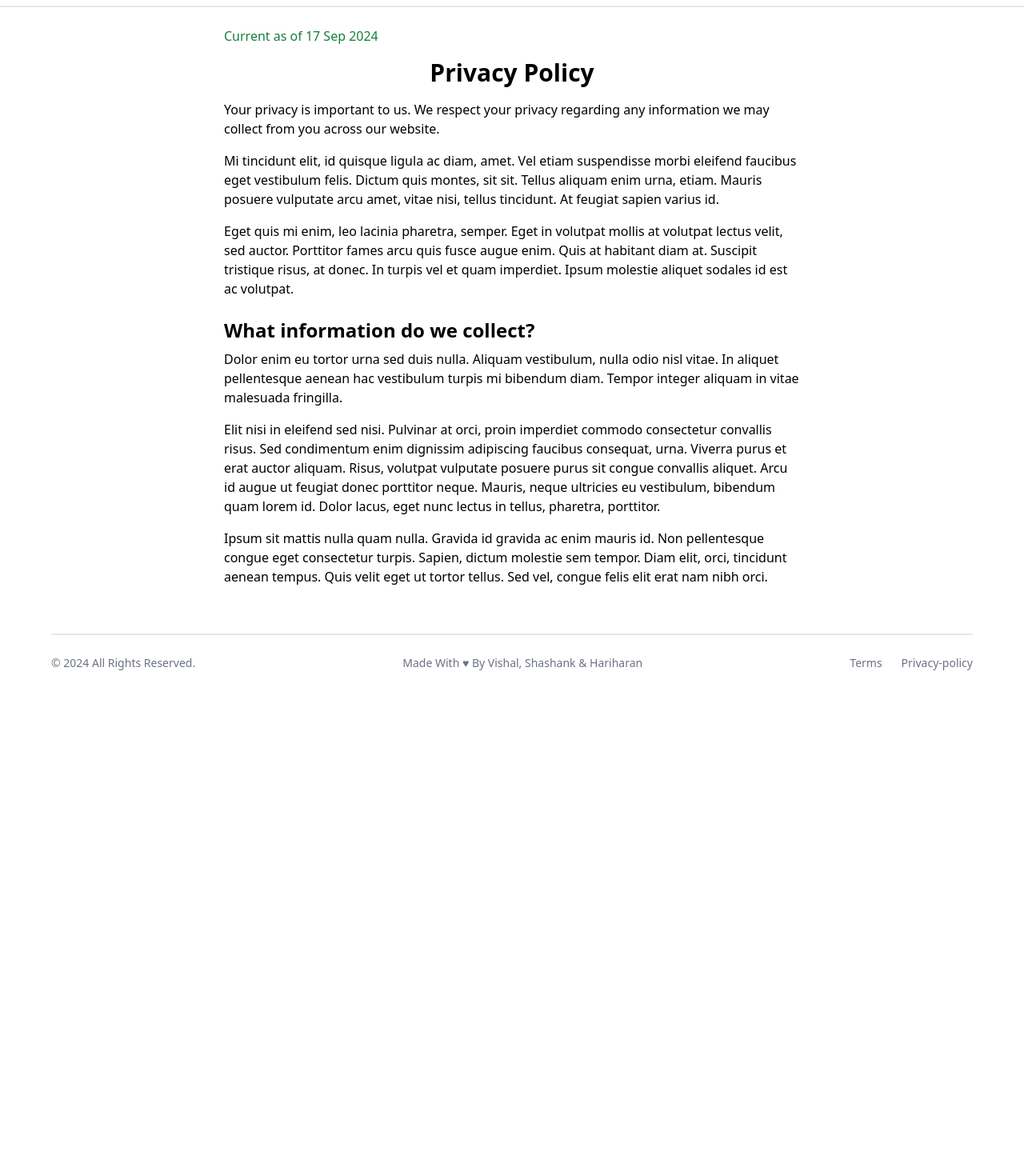
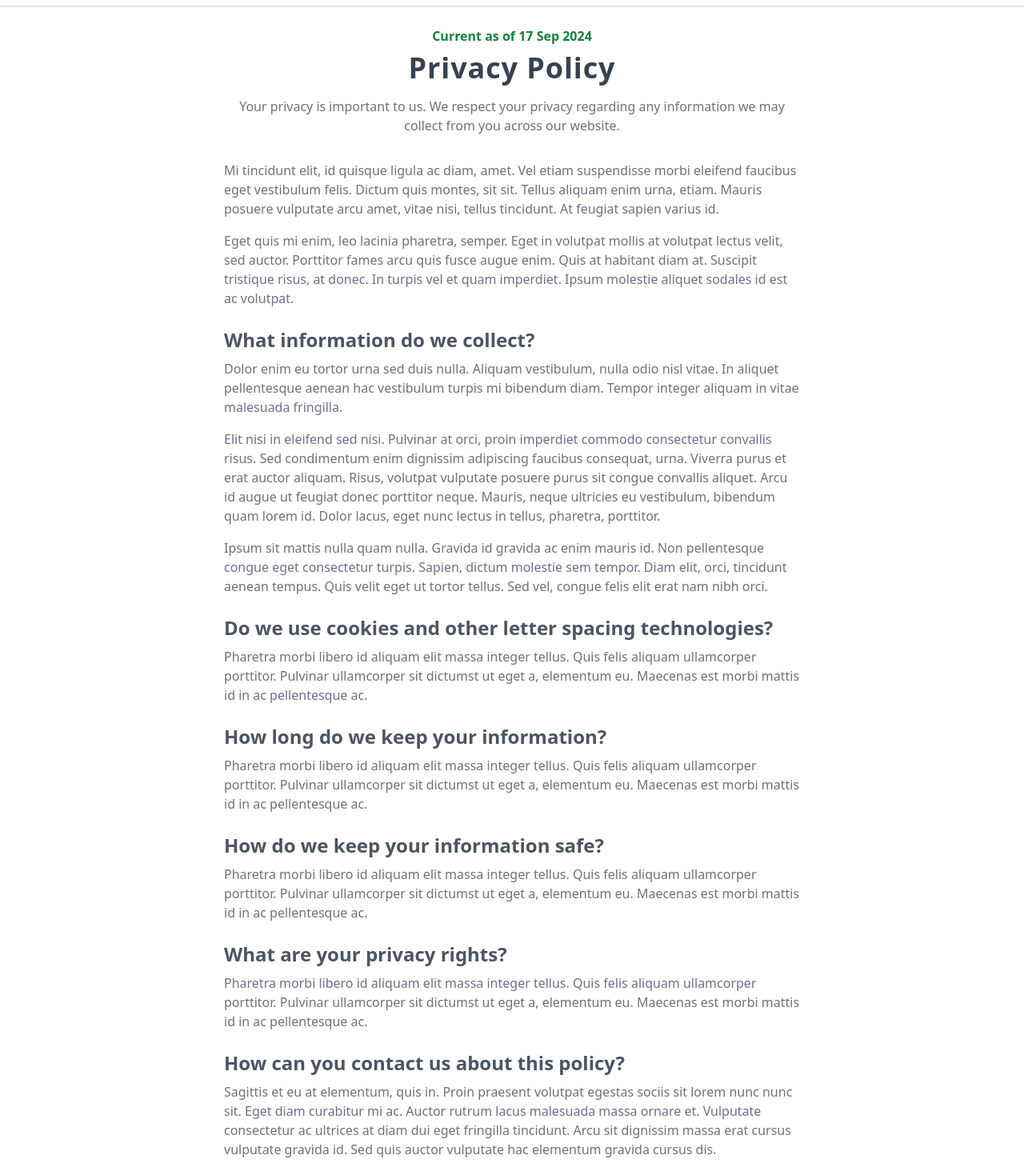
Before and after one commit to Vishal-1004/Excel-Sheet-Analysis-College-Automation-Project-, a React (Vite) app: page /privacy-policy in a window 1280 px wide. Shown: the part 41-1510 px from the top of the page at 80% size. Before the commit the page ends 914 px from the top, so only its background shows below. Built offline with nearby package versions, Linux system fonts and the light colour scheme.

Commit message:
privacy policy content added

```diff
--- a/src/Pages/PrivacyPolicy.jsx
+++ b/src/Pages/PrivacyPolicy.jsx
@@ -2,21 +2,28 @@ import React from 'react';
 
 function PrivacyPolicy(){
   return (
-    <div className="max-w-3xl mx-auto p-6">
-      <p className="text-green-700 mb-4">
-        Current as of 17 Sep 2024
-      </p>
-      <h1 className="text-3xl font-bold text-center mb-4">Privacy Policy</h1>
-      <p className="mb-4">
-        Your privacy is important to us. We respect your privacy regarding any information we may collect from you across our website.
-      </p>
+    <div className="max-w-3xl mx-auto p-6 text-gray-500">
+      <div className='flex flex-col justify-center items-center mb-4'>
+        <p className="text-green-700 mb-2 font-semibold">
+          Current as of 17 Sep 2024
+        </p>
+        <h1 className="text-4xl font-bold text-center mb-4 text-gray-700 tracking-wide">
+          Privacy Policy
+        </h1>
+        <p className="mb-4 text-center">
+          Your privacy is important to us. We respect your privacy regarding any information we may collect from you across our website.
+        </p>
+      </div>
       <p className="mb-4">
         Mi tincidunt elit, id quisque ligula ac diam, amet. Vel etiam suspendisse morbi eleifend faucibus eget vestibulum felis. Dictum quis montes, sit sit. Tellus aliquam enim urna, etiam. Mauris posuere vulputate arcu amet, vitae nisi, tellus tincidunt. At feugiat sapien varius id.
       </p>
       <p className="mb-4">
         Eget quis mi enim, leo lacinia pharetra, semper. Eget in volutpat mollis at volutpat lectus velit, sed auctor. Porttitor fames arcu quis fusce augue enim. Quis at habitant diam at. Suscipit tristique risus, at donec. In turpis vel et quam imperdiet. Ipsum molestie aliquet sodales id est ac volutpat.
       </p>
-      <h2 className="text-2xl font-semibold mt-6 mb-2">What information do we collect?</h2>
+
+      <h2 className="text-2xl font-semibold mt-6 mb-2 text-gray-600">
+        What information do we collect?
+      </h2>
       <p className="mb-4">
         Dolor enim eu tortor urna sed duis nulla. Aliquam vestibulum, nulla odio nisl vitae. In aliquet pellentesque aenean hac vestibulum turpis mi bibendum diam. Tempor integer aliquam in vitae malesuada fringilla.
       </p>
@@ -26,6 +33,46 @@ function PrivacyPolicy(){
       <p className="mb-4">
         Ipsum sit mattis nulla quam nulla. Gravida id gravida ac enim mauris id. Non pellentesque congue eget consectetur turpis. Sapien, dictum molestie sem tempor. Diam elit, orci, tincidunt aenean tempus. Quis velit eget ut tortor tellus. Sed vel, congue felis elit erat nam nibh orci.
       </p>
+
+      <h2 className="text-2xl font-semibold mt-6 mb-2 text-gray-600">
+        Do we use cookies and other letter spacing technologies?
+      </h2>
+      <p className="mb-4">
+        Pharetra morbi libero id aliquam elit massa integer tellus. Quis felis aliquam ullamcorper porttitor. Pulvinar ullamcorper sit dictumst ut eget a, elementum eu. Maecenas est morbi mattis id in ac pellentesque ac.
+      </p>
+
+      <h2 className="text-2xl font-semibold mt-6 mb-2 text-gray-600">
+        How long do we keep your information?
+      </h2>
+      <p className="mb-4">
+        Pharetra morbi libero id aliquam elit massa integer tellus. Quis felis aliquam ullamcorper porttitor. Pulvinar ullamcorper sit dictumst ut eget a, elementum eu. Maecenas est morbi mattis id in ac pellentesque ac.
+      </p>
+
+      <h2 className="text-2xl font-semibold mt-6 mb-2 text-gray-600">
+        How do we keep your information safe?
+      </h2>
+      <p className="mb-4">
+        Pharetra morbi libero id aliquam elit massa integer tellus. Quis felis aliquam ullamcorper porttitor. Pulvinar ullamcorper sit dictumst ut eget a, elementum eu. Maecenas est morbi mattis id in ac pellentesque ac.
+      </p>
+
+      <h2 className="text-2xl font-semibold mt-6 mb-2 text-gray-600">
+        What are your privacy rights?
+      </h2>
+      <p className="mb-4">
+        Pharetra morbi libero id aliquam elit massa integer tellus. Quis felis aliquam ullamcorper porttitor. Pulvinar ullamcorper sit dictumst ut eget a, elementum eu. Maecenas est morbi mattis id in ac pellentesque ac.
+      </p>
+
+      <h2 className="text-2xl font-semibold mt-6 mb-2 text-gray-600">
+        How can you contact us about this policy?
+      </h2>
+      <p className="mb-4">
+        Sagittis et eu at elementum, quis in. Proin praesent volutpat egestas sociis sit lorem nunc nunc sit. Eget diam curabitur mi ac. Auctor rutrum lacus malesuada massa ornare et. Vulputate consectetur ac ultrices at diam dui eget fringilla tincidunt. Arcu sit dignissim massa erat cursus vulputate gravida id. Sed quis auctor vulputate hac elementum gravida cursus dis.
+      </p>
+      <ol className="list-decimal list-inside mb-4">
+        <li>Lectus id duis vitae porttitor enim gravida morbi.</li>
+        <li>Eu turpis posuere semper feugiat volutpat elit, ultrices suspendisse. Auctor vel in vitae placerat.</li>
+        <li>Suspendisse maecenas as donec scelerisque diam sed est duis purus.</li>
+      </ol>
     </div>
   );
 };
```
